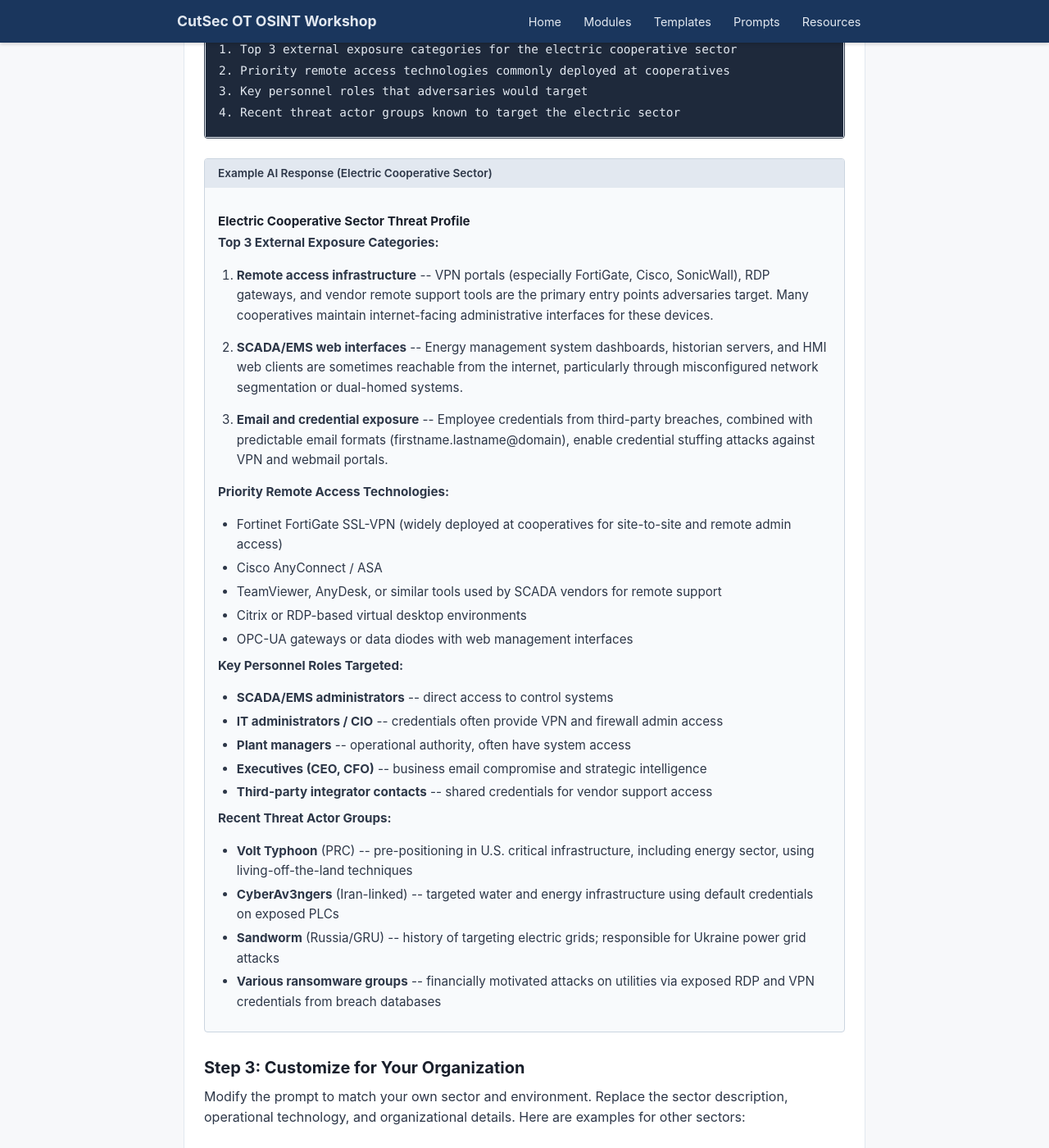
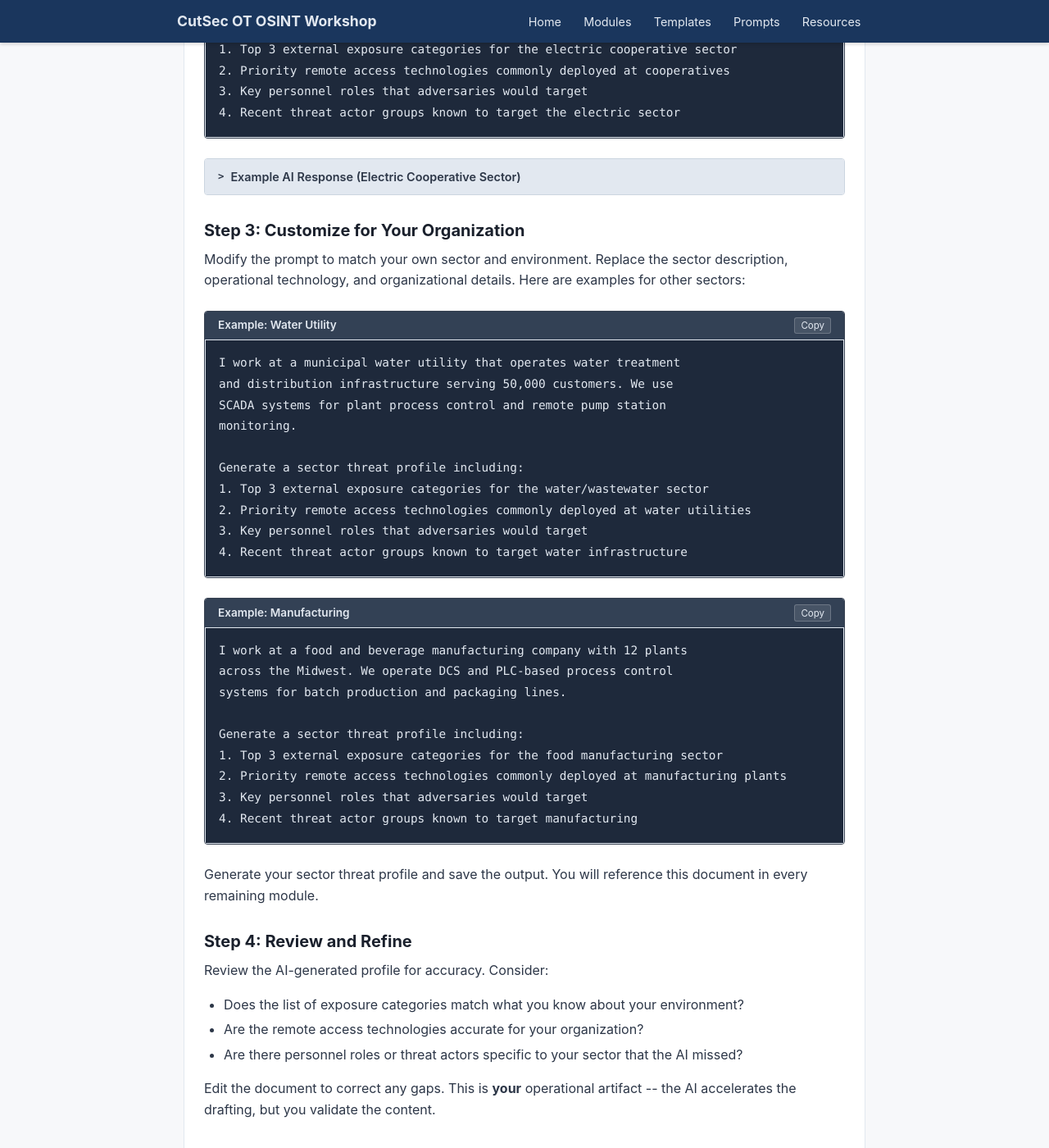
Before and after one commit to cutaway-security/ot-osint-program-workshop, a Jekyll site: the page built from modules/m1-threat-context.html, in a window 1280 px wide and 1400 px high, scrolled down 1847 px. Shown: the whole window at 82% size. Built offline with Jekyll 4.4.1, drawn with Linux system fonts in a browser that asks for light colours.

Commit message:
Update M1: wrap AI response in collapsible details/summary
Wrap the example AI response (Electric Cooperative Sector Threat
Profile) in a <details><summary> element to match the collapsible
pattern used throughout M2.

Co-Authored-By: Claude Opus 4.6 <noreply@anthropic.com>

```diff
--- a/modules/m1-threat-context.html
+++ b/modules/m1-threat-context.html
@@ -129,7 +129,10 @@ Generate a sector threat profile including:
   <li><strong>Various ransomware groups</strong> -- financially motivated attacks on utilities via exposed RDP and VPN credentials from breach databases</li>
 </ul>
 {% endcapture %}
+<details>
+  <summary>Example AI Response (Electric Cooperative Sector)</summary>
 {% include response-block.html title="Example AI Response (Electric Cooperative Sector)" content=m1_response %}
+</details>
 
   <h3>Step 3: Customize for Your Organization</h3>
 
```
